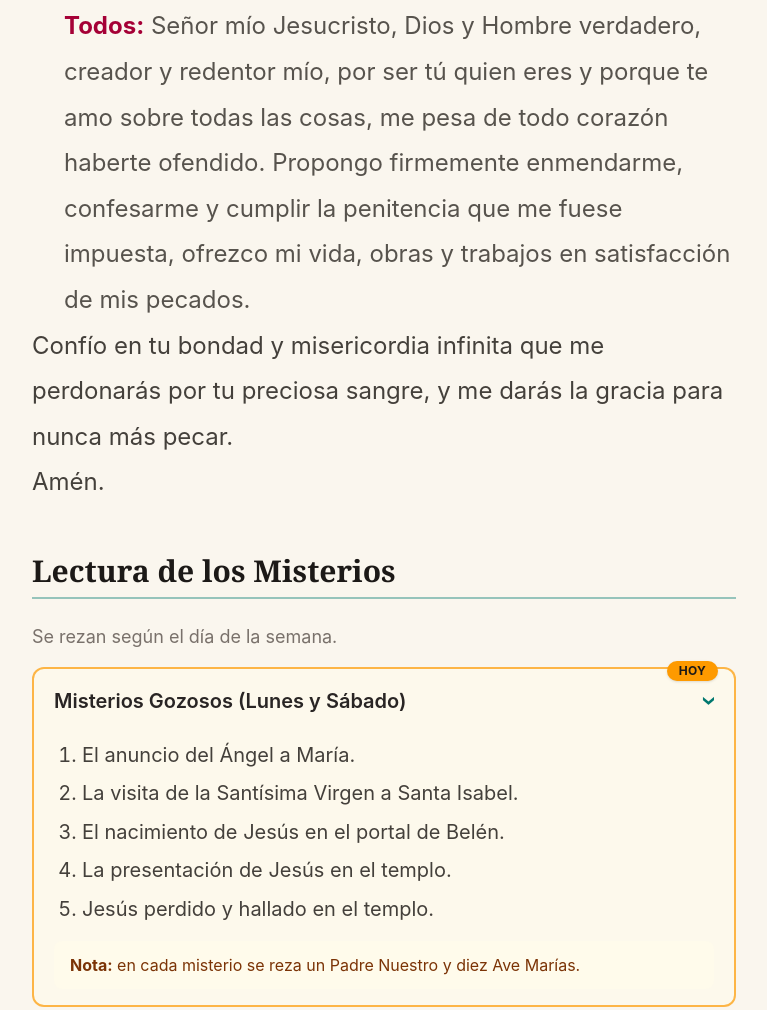
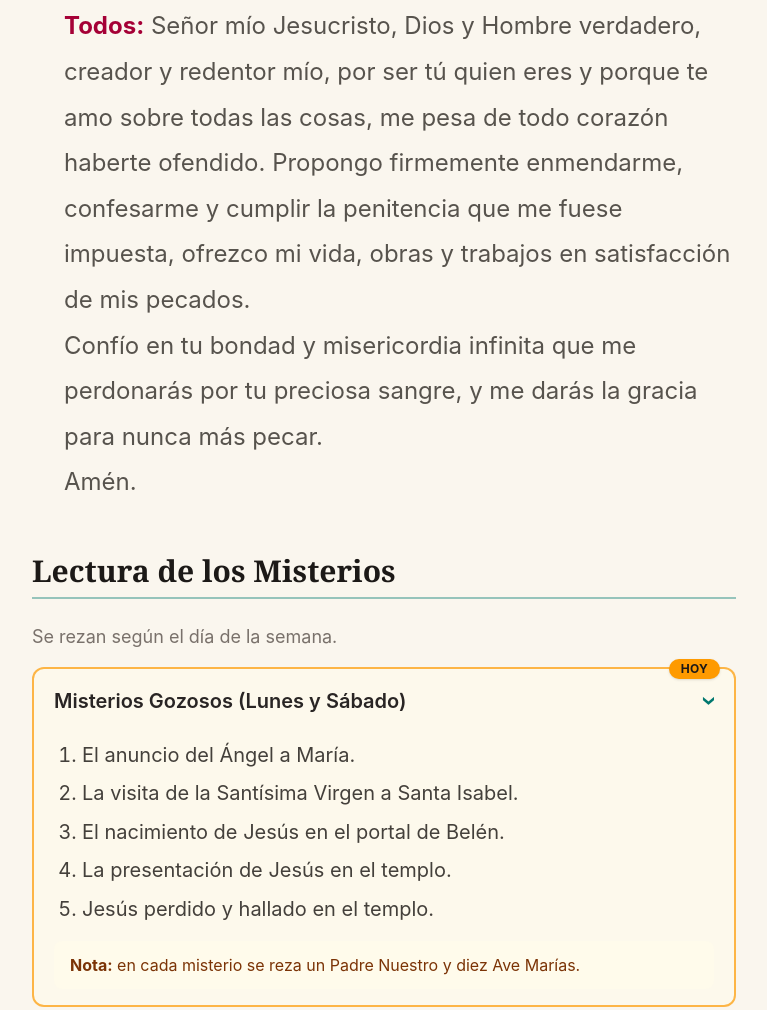
Before and after one commit to iksaku/rosario-web, an Astro site: page / in a window 1280 px wide. Shown: the part 485-1495 px from the top of the page, without its empty margins (256-1023 px from the left). Built offline with nearby package versions, Linux system fonts and the light colour scheme; Astro itself is replaced by a stand-in of ours.

Commit message:
Review fixes: today-gated highlight, always-visible HOY badge, Todos indent
- Amber highlight now marks today's mystery set instead of following the
  open collapsible; opening another set no longer steals it
- HOY badge moved outside <details> — a closed details hides non-summary
  children, so the badge vanished when today's set was collapsed
- Today lookup now happens onMount in one signal (SSR weekday is UTC and
  can differ from the visitor's near midnight)
- Oracion Inicial: 'Confío en tu bondad...' + final 'Amén.' were
  continuations of the Todos act of contrition in the original single
  paragraph; restoring the Todos indent without adding text
- Removed now-unused .line-plain rule

Verified: closed today's card keeps amber + HOY while another set is
open; Oracion Inicial text byte-identical to main.

```diff
--- a/src/components/Misterios.tsx
+++ b/src/components/Misterios.tsx
@@ -65,8 +65,14 @@ const todaysKey = (): MisteriosValidos | undefined =>
 
 export default function () {
     const [openKey, setOpenKey] = createSignal<MisteriosValidos | undefined>()
+    const [todayKey, setTodayKey] = createSignal<MisteriosValidos | undefined>()
 
-    onMount(() => setOpenKey(todaysKey()))
+    onMount(() => {
+        // Client-side only: SSR weekday (UTC) can differ from the visitor's.
+        const today = todaysKey()
+        setTodayKey(today)
+        setOpenKey(today)
+    })
 
     return (
         <>
@@ -76,18 +82,19 @@ export default function () {
             </p>
             <For each={Object.entries(misterios) as [MisteriosValidos, MisterioSet][]}>
                 {([key, set]) => (
-                    <details
-                        open={openKey() === key}
-                        class={`group relative mb-4 rounded-xl border-2 ${openKey() === key
-                                ? "border-amber-500/70 bg-amber-50/60 dark:bg-amber-950/20"
-                                : "border-stone-200 bg-white dark:border-stone-700 dark:bg-stone-900"
-                            }`}
-                    >
-                        <Show when={key === todaysKey()}>
-                            <span class="absolute -top-2 right-4 rounded-full bg-amber-500 px-3 py-0.5 text-xs font-bold uppercase tracking-wide text-stone-900 shadow">
+                    <div class="relative mb-4">
+                        <Show when={key === todayKey()}>
+                            <span class="absolute -top-2 right-4 z-10 rounded-full bg-amber-500 px-3 py-0.5 text-xs font-bold uppercase tracking-wide text-stone-900 shadow">
                                 Hoy
                             </span>
                         </Show>
+                        <details
+                            open={openKey() === key}
+                            class={`group rounded-xl border-2 ${key === todayKey()
+                                    ? "border-amber-500/70 bg-amber-50/60 dark:bg-amber-950/20"
+                                    : "border-stone-200 bg-white dark:border-stone-700 dark:bg-stone-900"
+                                }`}
+                        >
                         <summary
                             class="flex min-h-[64px] cursor-pointer list-none items-center justify-between px-5 py-4 text-xl font-semibold text-stone-800 dark:text-stone-100"
                             onClick={(e) => {
@@ -112,7 +119,8 @@ export default function () {
                             <strong>Nota:</strong> en cada misterio se reza un Padre
                             Nuestro y diez Ave Marías.
                         </p>
-                    </details>
+                        </details>
+                    </div>
                 )}
             </For>
         </>
--- a/src/components/OracionInicial.astro
+++ b/src/components/OracionInicial.astro
@@ -16,9 +16,9 @@
         enmendarme, confesarme y cumplir la penitencia que me fuese impuesta,
         ofrezco mi vida, obras y trabajos en satisfacción de mis pecados.
     </p>
-    <p class="line-plain">
+    <p class="line-todos">
         Confío en tu bondad y misericordia infinita que me perdonarás por tu
         preciosa sangre, y me darás la gracia para nunca más pecar.
     </p>
-    <p class="line-plain">Amén.</p>
+    <p class="line-todos">Amén.</p>
 </div>
--- a/src/styles/global.css
+++ b/src/styles/global.css
@@ -18,10 +18,6 @@
   @apply text-rose-800 dark:text-rose-300;
 }
 
-.line-plain {
-  @apply text-[1.35rem] leading-[1.9] text-stone-700 sm:text-2xl dark:text-stone-200;
-}
-
 .litany-item {
   @apply border-l-4 border-rose-300 pl-4 text-[1.2rem] leading-relaxed text-stone-800 dark:border-rose-700 dark:text-stone-100;
 }
```
